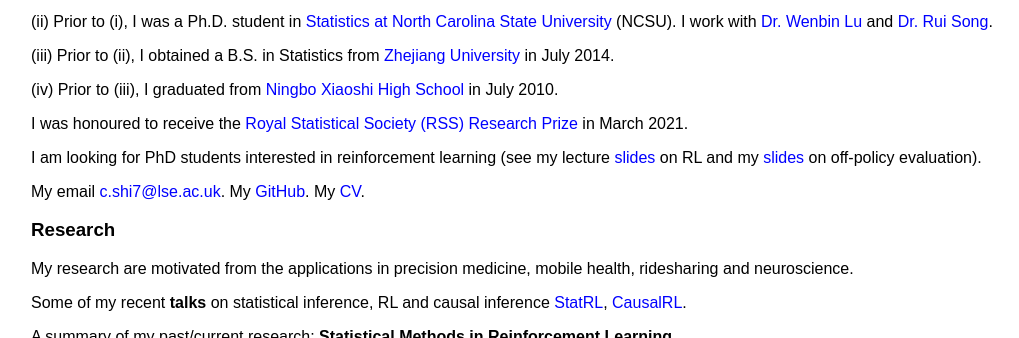
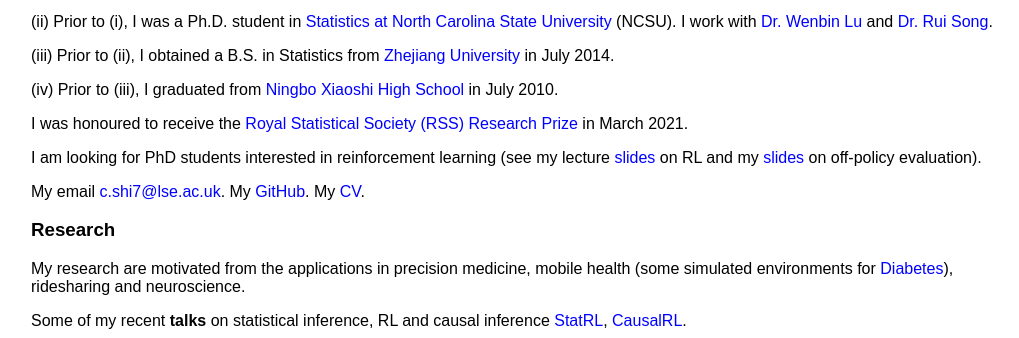
Before and after one commit to callmespring/callmespring.github.io, a Jekyll site: the page built from index.md, in a window 1280 px wide and 900 px high, scrolled down 929 px, cut to the strip 0-338 px from the top of the window. Shown: the whole strip, without its empty margins (109-1128 px from the left). Built offline with Jekyll 4.4.1, drawn with Linux system fonts in a browser that asks for light colours.

Commit message:
Update index.md

```diff
--- a/index.md
+++ b/index.md
@@ -26,7 +26,7 @@
 
 ### Research
 
-My research are motivated from the applications in precision medicine, mobile health, ridesharing and neuroscience.
+My research are motivated from the applications in precision medicine, mobile health (some simulated environments for [Diabetes](https://github.com/RunzheStat/TestMDP)), ridesharing and neuroscience.
 
 Some of my recent **talks** on statistical inference, RL and causal inference [StatRL](https://www.youtube.com/watch?v=-SW9PevZThs&t=982s), [CausalRL](https://www.youtube.com/watch?v=Zor1CmRyycw&t=397s).
 
```
